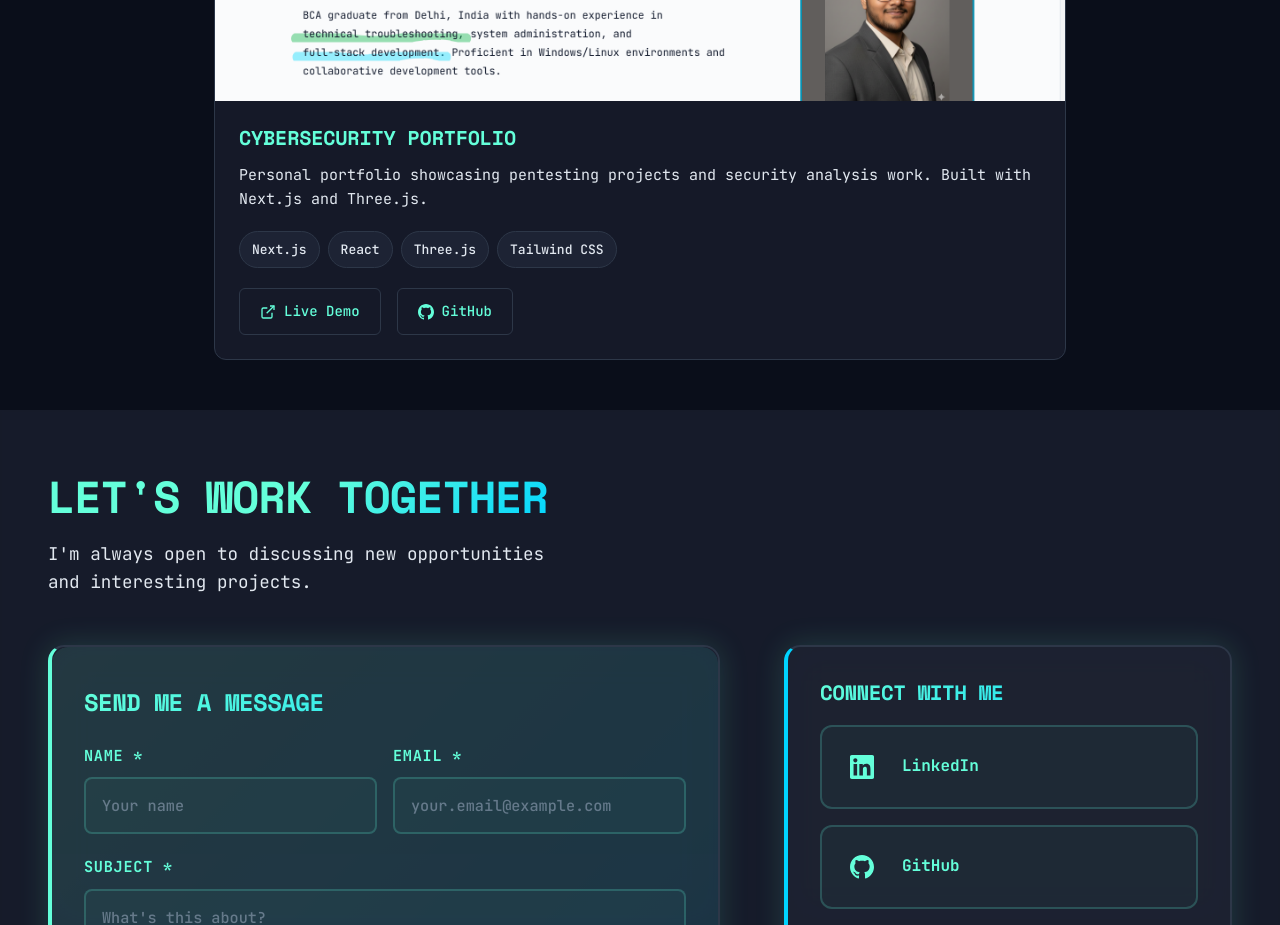
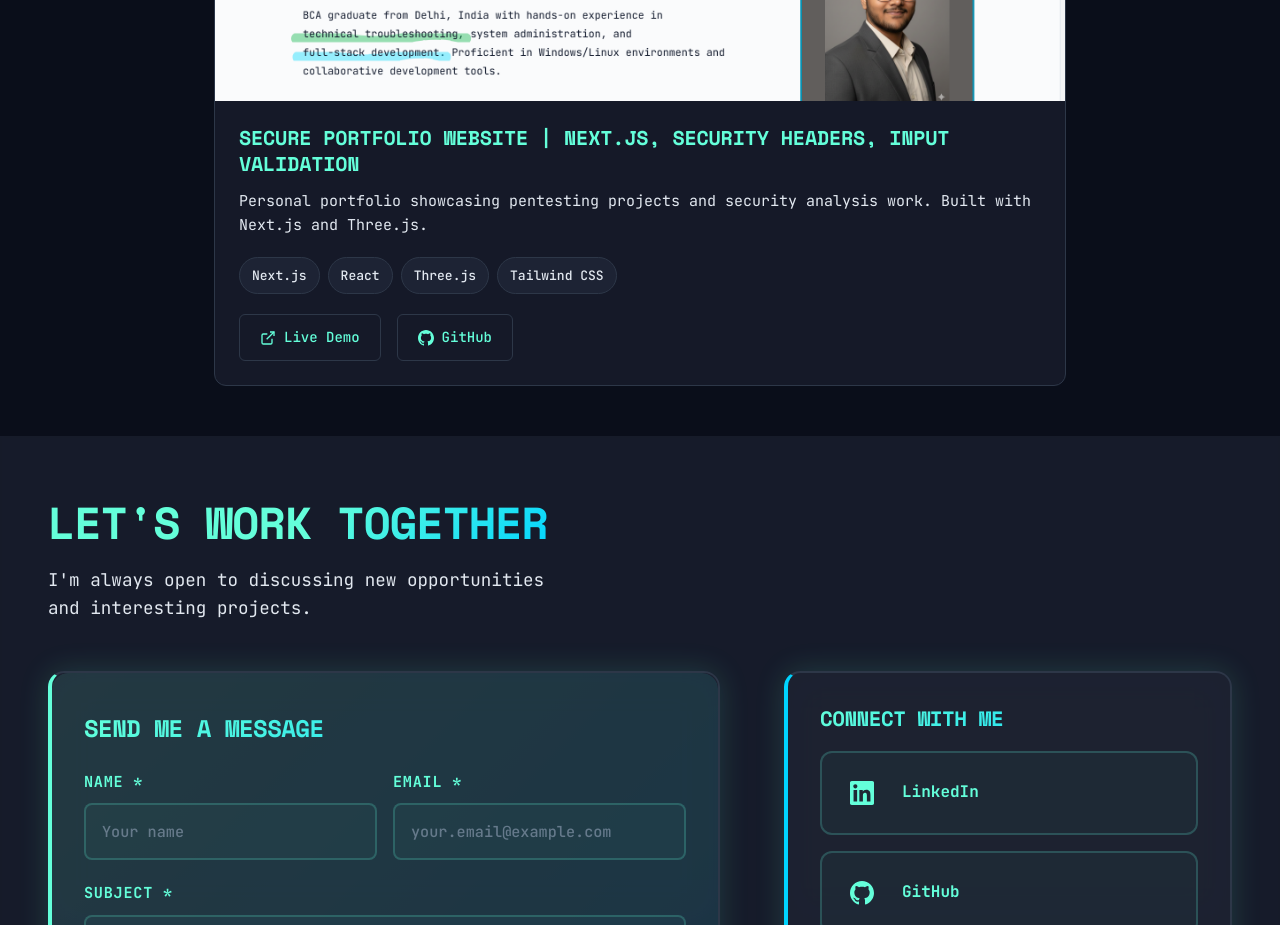
Before and after one commit to RaghuRajMathur/raghuraj-portfolio, a Next.js app: page / in a window 1280 px wide. Shown: the part 3320-4245 px from the top of the page. Built offline with nearby package versions, Linux system fonts and the light colour scheme.

Commit message:
feat : Replaced 'unsafe-inline' 'unsafe-eval' with 'strict-dynamic' in security headers

```diff
--- a/next.config.mjs
+++ b/next.config.mjs
@@ -1,6 +1,5 @@
 /** @type {import('next').NextConfig} */
 const nextConfig = {
-  // Security Headers
   async headers() {
     return [
       {
@@ -30,12 +29,12 @@ const nextConfig = {
             key: 'Strict-Transport-Security',
             value: 'max-age=63072000; includeSubDomains; preload',
           },
-          // ENHANCED Content Security Policy
+          // STRICTER CSP for A+ rating
           {
             key: 'Content-Security-Policy',
             value: [
               "default-src 'self'",
-              "script-src 'self' 'unsafe-inline' 'unsafe-eval' https://fonts.googleapis.com",
+              "script-src 'self' 'strict-dynamic' https://fonts.googleapis.com",
               "style-src 'self' 'unsafe-inline' https://fonts.googleapis.com",
               "img-src 'self' data: https: blob:",
               "font-src 'self' data: https://fonts.gstatic.com",
@@ -49,7 +48,6 @@ const nextConfig = {
               "block-all-mixed-content",
             ].join('; '),
           },
-          // Additional Security Headers
           {
             key: 'X-DNS-Prefetch-Control',
             value: 'on',
@@ -69,8 +67,6 @@ const nextConfig = {
 
   reactStrictMode: true,
   swcMinify: true,
-
-  // Disable x-powered-by header
   poweredByHeader: false,
 };
 
--- a/src/components/Projects.js
+++ b/src/components/Projects.js
@@ -30,7 +30,7 @@ export default function Projects() {
 
   const projects = [
     {
-      title: 'Cybersecurity Portfolio',
+      title: 'Secure Portfolio Website | Next.js, Security Headers, Input Validation',
       description: 'Personal portfolio showcasing pentesting projects and security analysis work. Built with Next.js and Three.js.',
       image: '/project1.png',
       tags: ['Next.js', 'React', 'Three.js', 'Tailwind CSS'],
```
